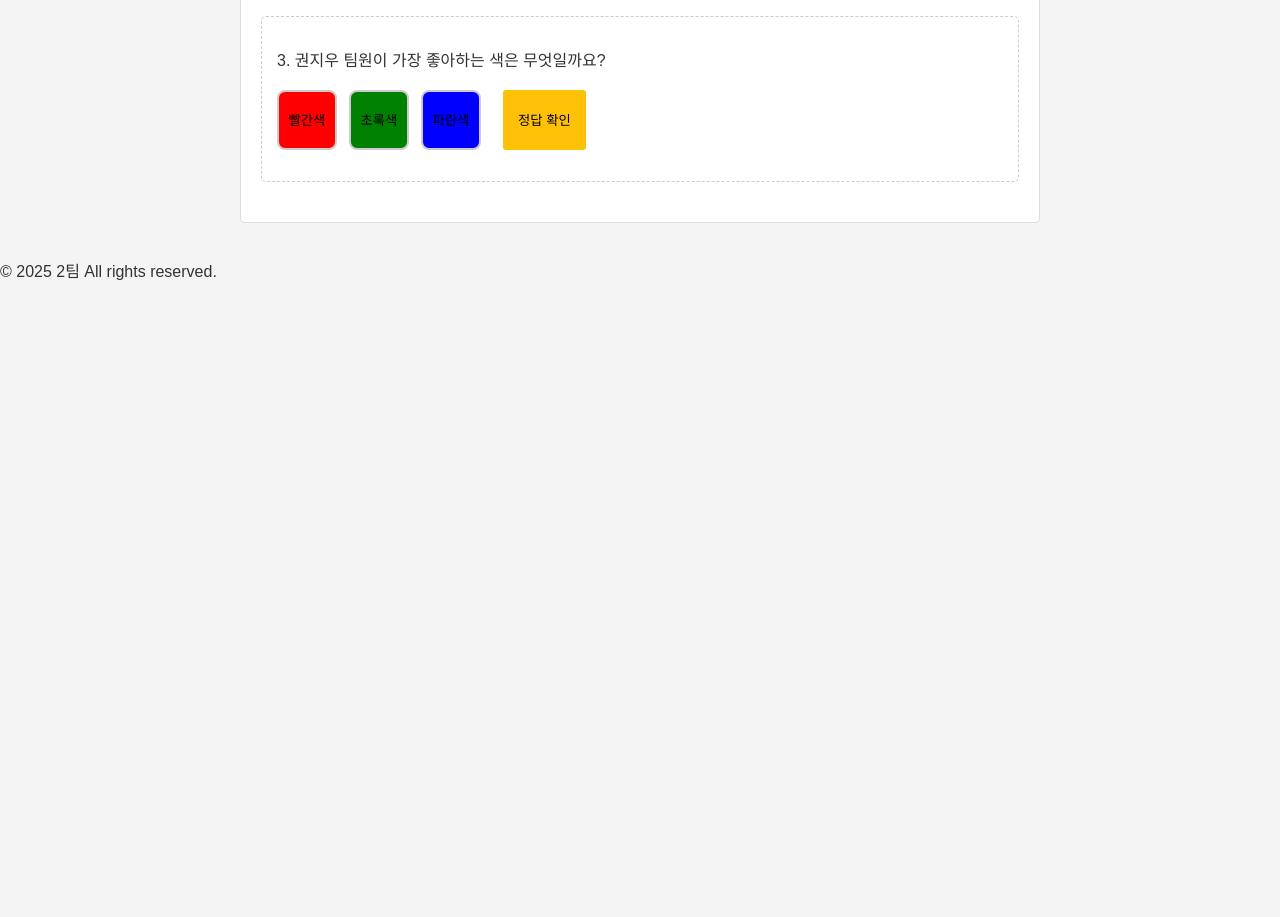
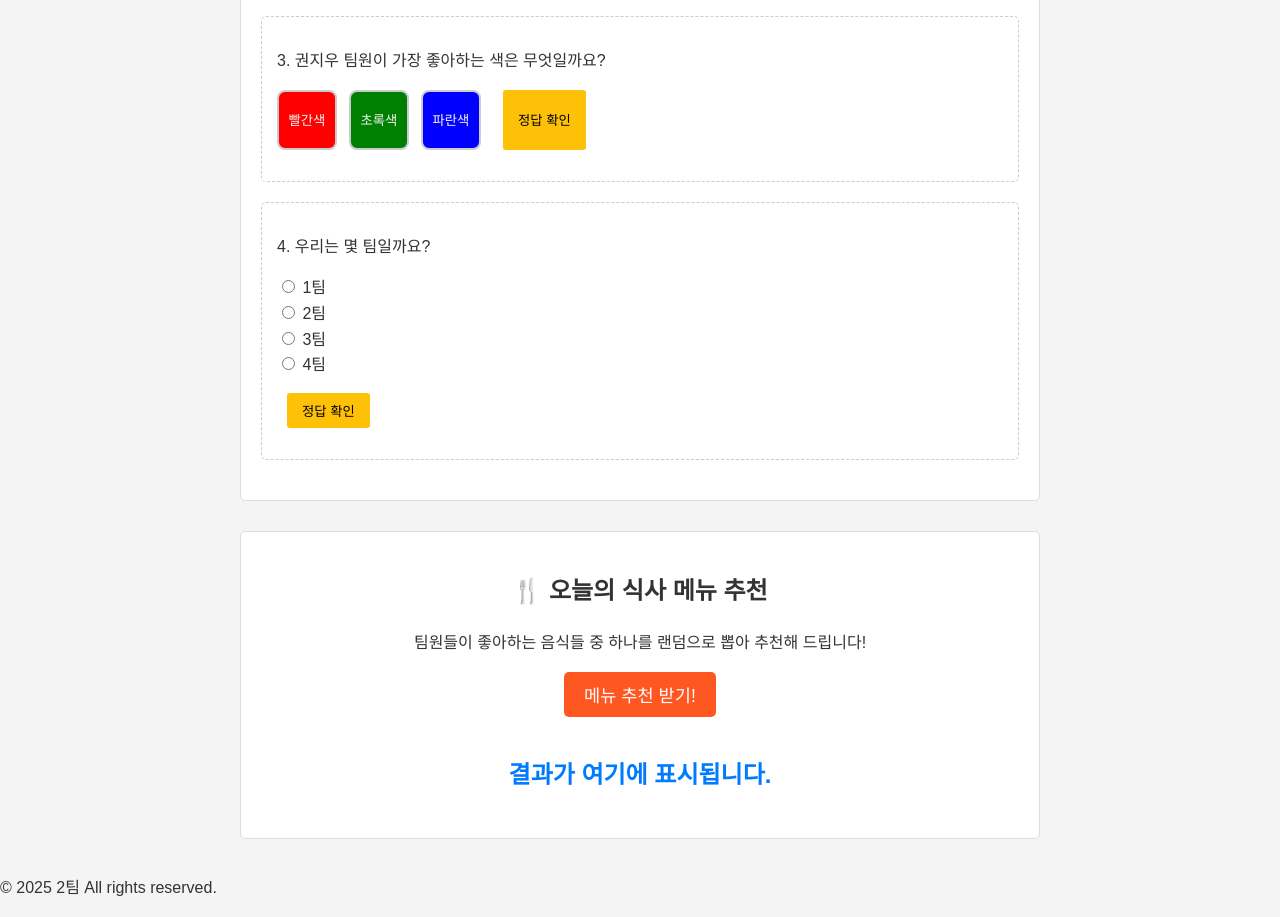
Before and after one commit to eunjingjing/webProgramming_team2, a website: page main.html in a window 1280 px wide. Shown: the part 888-1805 px from the top of the page. Before the commit the page ends 1188 px from the top, so only its background shows below. Drawn offline with Linux system fonts and the light colour scheme.

Commit message:
feat: 4번 문제 추가 + 메뉴 추천 기능 추가

```diff
--- a/main.html
+++ b/main.html
@@ -90,7 +90,30 @@
 
                     <p class="feedback" id="q3-feedback"></p>
                 </div>
+                <div class="question" data-answer="2">
+                    <p>4. 우리는 몇 팀일까요?</p>
+                    <div id="q4-input">
+                        <input type="radio" id="team1" name="team_num" value="1">
+                        <label for="team1">1팀</label><br>
+                        <input type="radio" id="team2" name="team_num" value="2">
+                        <label for="team2">2팀</label><br>
+                        <input type="radio" id="team3" name="team_num" value="3">
+                        <label for="team3">3팀</label><br>
+                        <input type="radio" id="team4" name="team_num" value="4">
+                        <label for="team4">4팀</label>
+                    </div>
+                    <button class="submit-quiz" data-question-id="q4-input">정답 확인</button>
+                    <p class="feedback" id="q4-feedback"></p>
+                </div>
             </div>
+        </section>
+
+        </hr>
+        <section id="food-recommendation-section">
+            <h2>🍴 오늘의 식사 메뉴 추천</h2>
+            <p>팀원들이 좋아하는 음식들 중 하나를 랜덤으로 뽑아 추천해 드립니다!</p>
+            <button id="recommend-button">메뉴 추천 받기!</button>
+            <p id="recommended-food">결과가 여기에 표시됩니다.</p>
         </section>
 
     </main>
--- a/script.js
+++ b/script.js
@@ -26,10 +26,15 @@ document.querySelectorAll('.submit-quiz').forEach(button => {
         const feedbackElement = document.getElementById(inputId.replace('-input', '-feedback'));
 
         let userAnswer;
-        if (inputElement.tagName === 'INPUT') {
+        // INPUT 또는 SELECT 요소 처리
+        if (inputElement.tagName === 'INPUT' || inputElement.tagName === 'SELECT') {
             userAnswer = inputElement.value.trim();
-        } else if (inputElement.tagName === 'SELECT') {
-            userAnswer = inputElement.value;
+        }
+        // Radio Button 그룹 처리 (4번 문제)
+        else if (inputElement.id === 'q4-input') {
+            // q4-input은 div이므로, 그 안의 선택된 radio 버튼을 찾습니다.
+            const selectedRadio = inputElement.querySelector('input[name="team_num"]:checked');
+            userAnswer = selectedRadio ? selectedRadio.value : ''; // 선택된 값이 없으면 빈 문자열
         }
 
         // 정답 비교
@@ -58,3 +63,25 @@ document.querySelectorAll('.color-select').forEach(btn => {
         document.getElementById('q3-input').value = btn.dataset.color;
     });
 });
+
+// 랜덤 음식 추천 시스템
+const foods = [
+    "떡볶이",
+    "라면",
+    "연어"
+];
+
+const recommendButton = document.getElementById('recommend-button');
+const recommendedFoodDisplay = document.getElementById('recommended-food');
+
+recommendButton.addEventListener('click', () => {
+    // 1. 배열의 길이 (8)를 사용하여 0부터 7까지의 난수를 생성합니다.
+    const randomIndex = Math.floor(Math.random() * foods.length);
+
+    // 2. 생성된 인덱스로 배열에서 음식을 선택합니다.
+    const selectedFood = foods[randomIndex];
+
+    // 3. DOM 요소를 조작하여 결과를 화면에 표시합니다.
+    recommendedFoodDisplay.textContent = `오늘의 추천 메뉴는 바로... "${selectedFood}" 입니다! 😋`;
+    recommendedFoodDisplay.style.color = '#ff5722'; // 색상 변경으로 강조
+});
--- a/style.css
+++ b/style.css
@@ -106,6 +106,7 @@ main {
     border-radius: 8px;
     border: 2px solid #ccc;
     cursor: pointer;
+    color: #f4f4f4;
 }
 
 .color-select.red {
@@ -131,3 +132,45 @@ main {
     filter: brightness(75%);
     outline: 3px solid #000;
 }
+
+#q4-input {
+    padding-bottom: 15px;
+}
+
+#q4-input label {
+    margin-right: 15px;
+    cursor: pointer;
+}
+
+/* 음식 추천 섹션 스타일 */
+#food-recommendation-section {
+    background: white;
+    padding: 20px;
+    border: 1px solid #ddd;
+    border-radius: 5px;
+    margin-top: 30px;
+    text-align: center;
+}
+
+#recommend-button {
+    padding: 10px 20px;
+    background-color: #ff5722; /* 주황색 계열 */
+    color: white;
+    border: none;
+    border-radius: 5px;
+    font-size: 1.1em;
+    cursor: pointer;
+    margin-bottom: 15px;
+    transition: background-color 0.3s;
+}
+
+#recommend-button:hover {
+    background-color: #e64a19;
+}
+
+#recommended-food {
+    font-size: 1.5em;
+    font-weight: bold;
+    color: #007bff;
+    min-height: 1.5em; /* 텍스트가 없어도 공간 유지 */
+}
```
